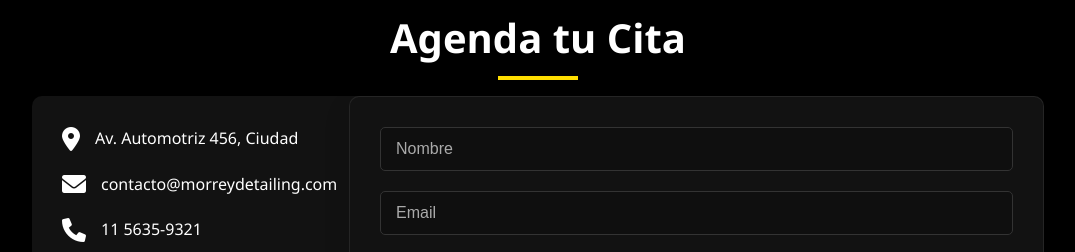
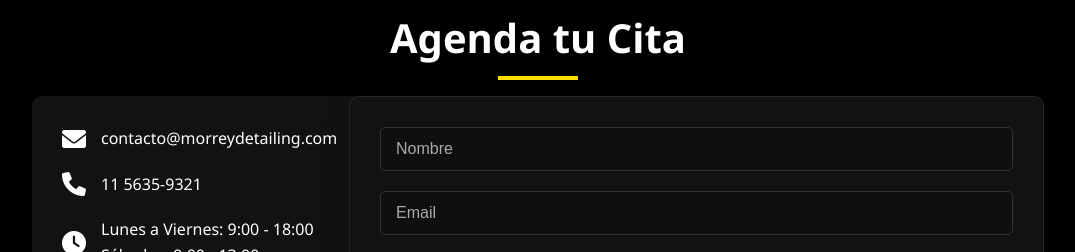
Before and after one commit to nahuimoreno/morreydetailing, a plain HTML site: page index.html in a window 1280 px wide. Shown: the part 3080-3332 px from the top of the page, without its empty margins (102-1177 px from the left). Drawn offline with Linux system fonts and the light colour scheme.

Commit message:
resuelvo conflicto y mantengo mi versión actual

```diff
--- a/index.html
+++ b/index.html
@@ -152,10 +152,6 @@
             <div class="contact-container">
                 <div class="contact-info" data-reveal data-effect="slide-left">
                     <div class="info-item">
-                        <i class="fas fa-map-marker-alt"></i>
-                        <p>Av. Automotriz 456, Ciudad</p>
-                    </div>
-                    <div class="info-item">
                         <i class="fas fa-envelope"></i>
                         <p>contacto@morreydetailing.com</p>
                     </div>
```
